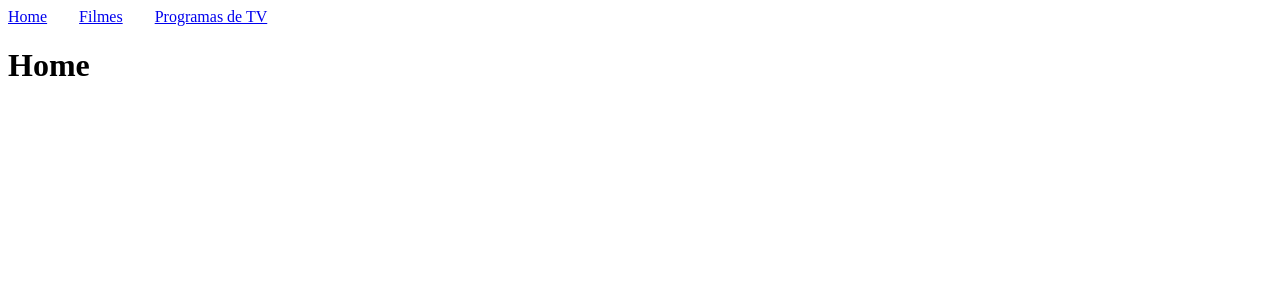
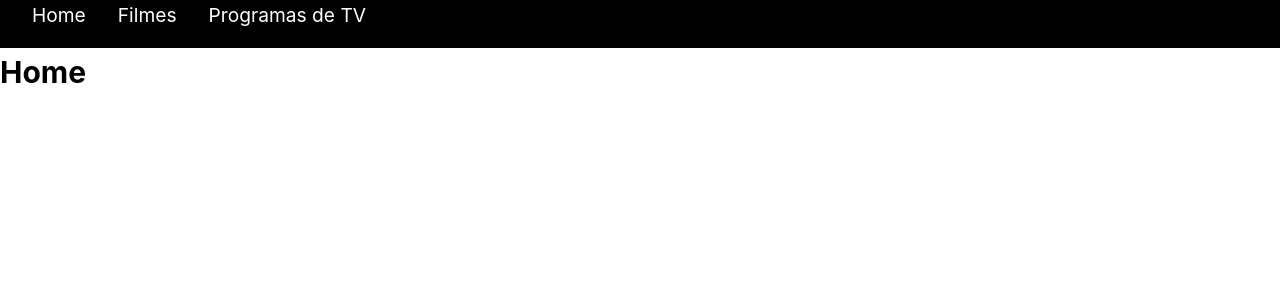
Before and after one commit to all-doginvi/fork-tutorial-tmdb, a Vue app: page / in a window 1280 px wide. Shown: the top 300 px of the page. Built offline with nearby package versions, Linux system fonts and the light colour scheme.

Commit message:
FEAT: Css do App.vue finalizados, e main css atualizado

```diff
--- a/src/App.vue
+++ b/src/App.vue
@@ -2,23 +2,41 @@
 </script>
 
 <template>
+  <header>
     <div>
       <nav>
         <router-link to="/">Home</router-link>
         <router-link to="/filmes">Filmes</router-link>
         <router-link to="/tv">Programas de TV</router-link>
       </nav>
+    </div>
+  </header>
+  <main>
     <router-view />
-  </div>
+  </main>
 </template>
 
 <style scoped>
 
+  header {
+    height: 3rem;
+    display: flex;
+    background-color: black;
+    color: #fff;
+    font-size: 1.2rem;
+    padding-left: 2rem;
+  }
+
   nav {
+    column-gap: 2rem;
+    margin-bottom: 0;
     display: flex;
-    justify-content: flex-start;
-    margin-bottom: 1rem;
-    column-gap: 2rem;
+    align-items: center;
+  }
+
+  nav a {
+    text-decoration: none;
+    color: #fff;
   }
 
 </style>
--- a/src/assets/main.css
+++ b/src/assets/main.css
@@ -1 +1,15 @@
-@import './base.css';
+*,
+*::before,
+*::after {
+    box-sizing: border-box;
+    margin: 0;
+}
+
+body {
+    min-height: 100vh;
+    line-height: 1.6;
+    font-family: Inter, -apple-system, BlinkMacSystemFont, 'Segoe UI', Roboto, Oxygen,
+    Ubuntu, Cantarell, 'Fira Sans', 'Droid Sans', 'Helvetica Neue', sans-serif;;
+    font-size: 15px;
+    text-rendering: optimizeLegibility;
+}
--- a/src/main.js
+++ b/src/main.js
@@ -1,3 +1,4 @@
+import './assets/main.css';
 import { createApp } from 'vue';
 import App from './App.vue';
 import router from './router';
```
Lines whose indentation alone changed are shown as unchanged.
